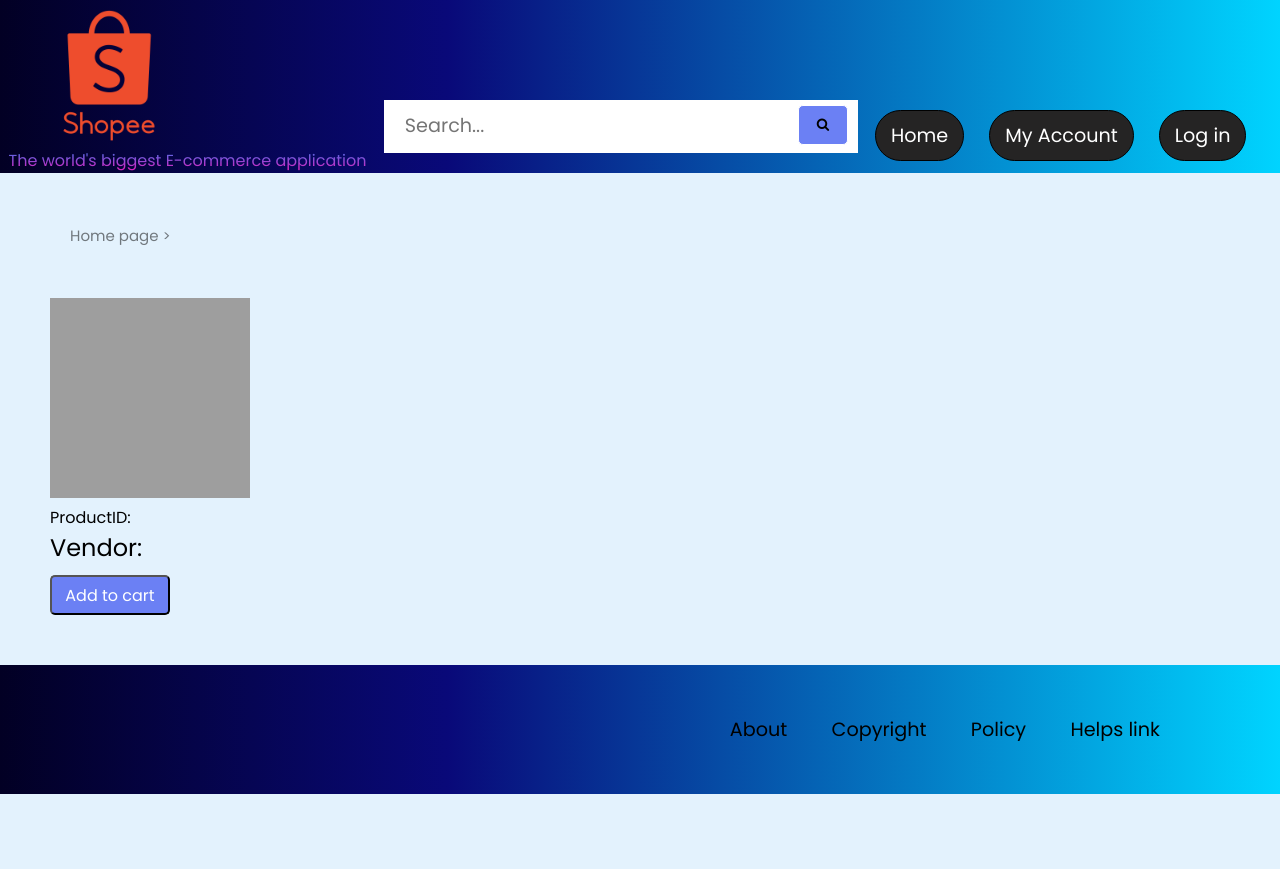
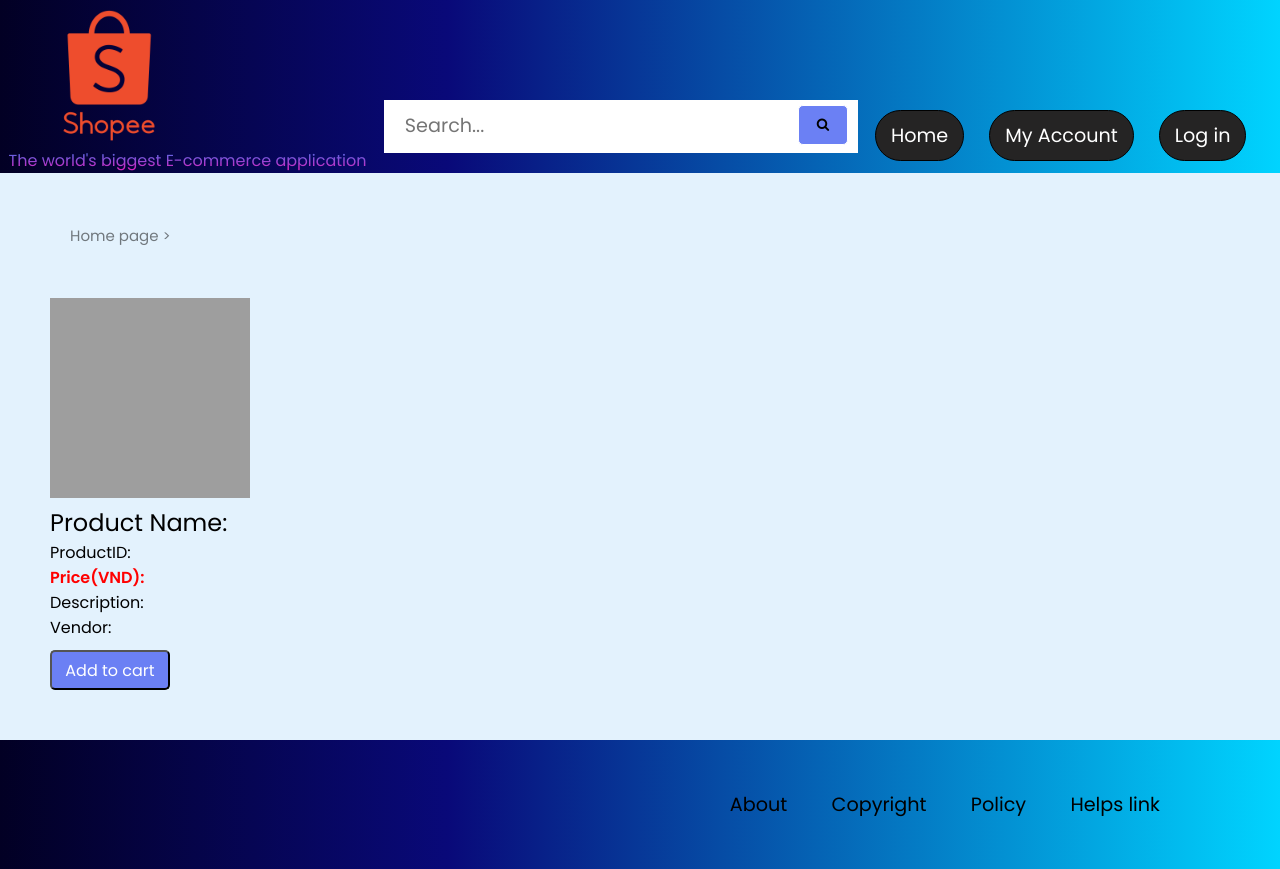
Before and after one commit to nnhoang215/web-app-e-commerce, a PHP site: page /Customer_pages/Product_details.php?data=1 in a window 1280 px wide. Before the commit the page ends 794 px from the top, so only its background shows below. Run offline with PHP 8.4, Linux system fonts and the light colour scheme; grey boxes are pictures that could not be loaded.

Commit message:
hoang fix format

```diff
--- a/Customer_pages/Product_details.php
+++ b/Customer_pages/Product_details.php
@@ -47,11 +47,11 @@
                <div class="product-details-container">
                     <div class="col-product">
                     <img src="/img/'. $arr['imagefileName'] .'" alt="">
-                    <p class="product-details-name">'. $arr['name'] .'</p>
-                    <p class="product-details-des"> ProductID: '. $arr['productID'] .'</p>
-                    <p class="product-details-price">'. $arr['price'] .'</p>
-                    <p class="product-details-des">'. $arr['description'] .'</p>
-                    <span>Vendor: </span><p class="product-details-des">'. $arr['vendorUsername'] .'</p>
+                    <p class="product-details-name">Product Name: '. $arr['name'] .'</p>
+                    <p class="product-details-des">ProductID: '. $arr['productID'] .'</p>
+                    <p class="product-details-price">Price(VND): '. $arr['price'] .'</p>
+                    <p class="product-details-des">Description: '. $arr['description'] .'</p>
+                    <p class="product-details-des">Vendor: '. $arr['vendorUsername'] .'</p>
                     <form method="get" action="Customer_cart.php">
                         <button onclick="SaveItem()" type="submit" name="act" > Add to cart </button>
                     </form>
```
